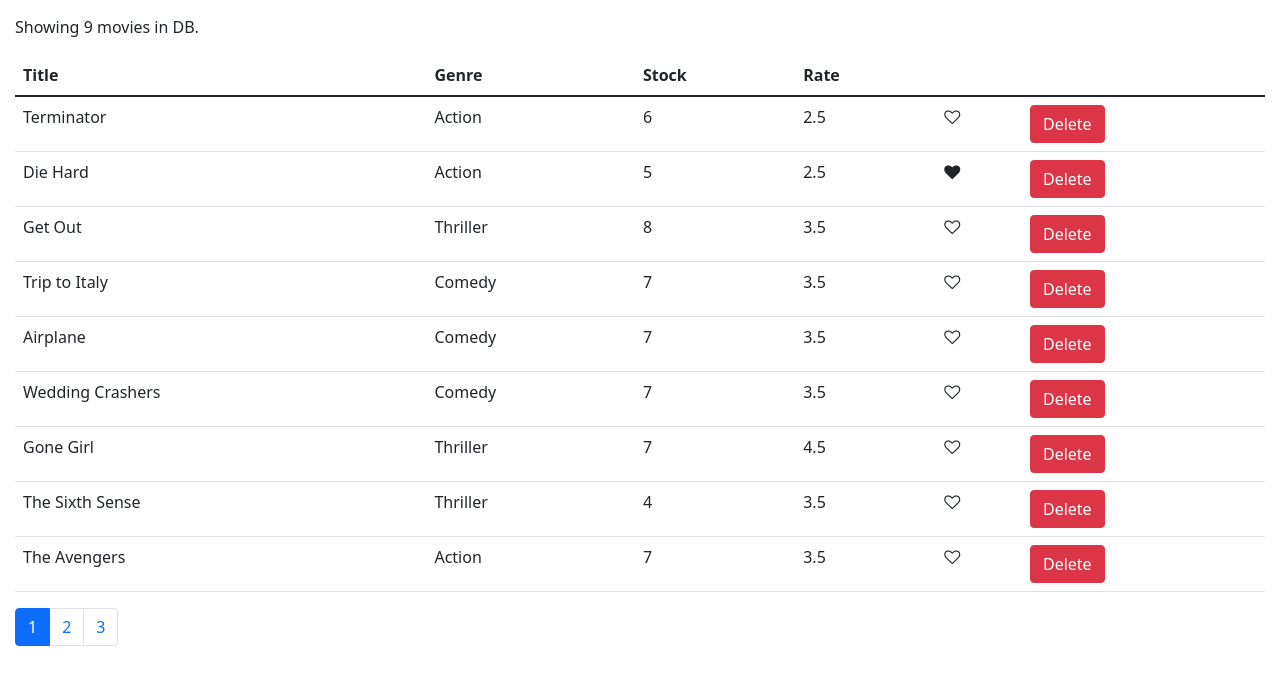
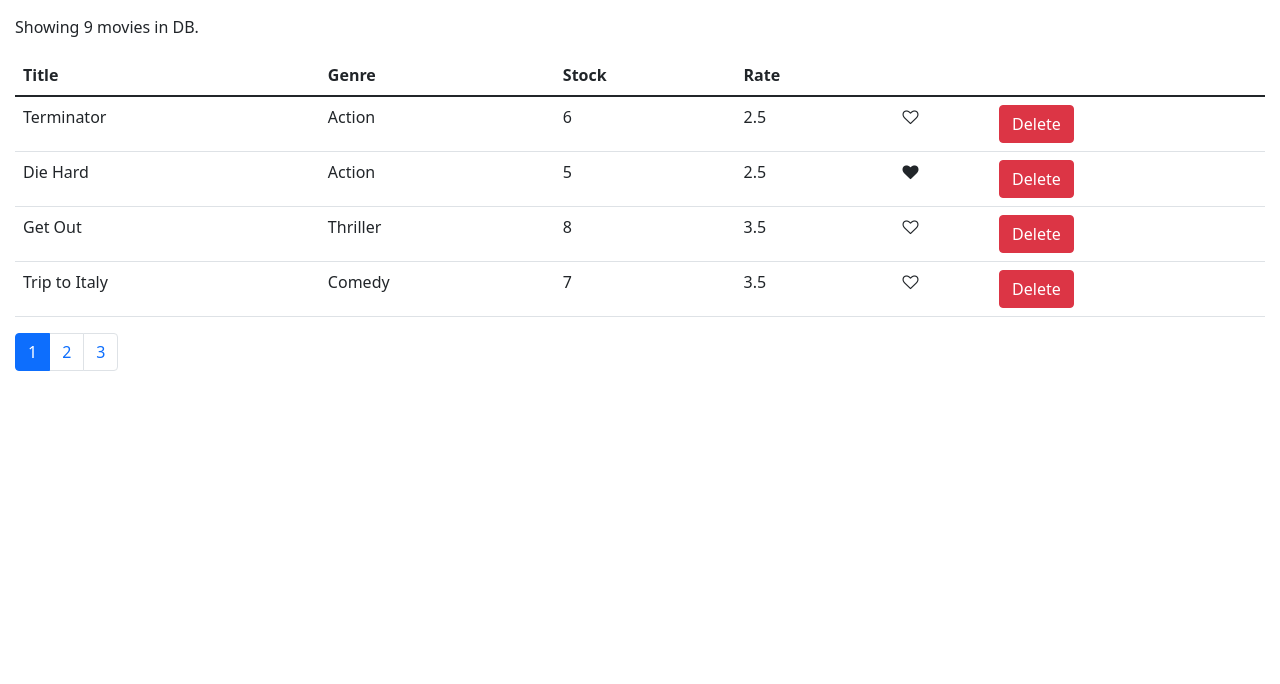
Before and after one commit to rua1hc/react-fdn-vidly-app, a React (Create React App) app: page / in a window 1280 px wide. Shown: the top 684 px of the page. Built offline with nearby package versions, Linux system fonts and the light colour scheme.

Commit message:
s5v6 paginating data

```diff
--- a/src/comps/common/pagination.jsx
+++ b/src/comps/common/pagination.jsx
@@ -1,5 +1,6 @@
 import React, { Component } from "react";
 
+import PropTypes from "prop-types";
 import _ from "lodash";
 
 class Pagination extends Component {
@@ -7,7 +8,7 @@
 
     render() {
         const { totalItems, pageSize, currentPage, onPageChange } = this.props;
-        console.log(currentPage);
+        // console.log(currentPage);
 
         const pagesCount = Math.ceil(totalItems / pageSize);
         if (pagesCount === 1) return null;
--- a/src/comps/movies.jsx
+++ b/src/comps/movies.jsx
@@ -4,6 +4,7 @@
 
 import Like from "./common/like";
 import Pagination from "./common/pagination";
+import { paginate, paginate2 } from "./utils/paginate";
 
 class Movies extends Component {
     state = {
@@ -33,7 +34,10 @@
 
     render() {
         const { length: count } = this.state.movies;
-        const { pageSize, currentPage } = this.state;
+        const { pageSize, currentPage, movies: allMovies } = this.state;
+
+        const movies = paginate(allMovies, currentPage, pageSize);
+        // const movies2 = paginate2(allMovies, currentPage, pageSize);
 
         if (count === 0) return <p>No movies found!</p>;
 
@@ -53,7 +57,7 @@
                         </tr>
                     </thead>
                     <tbody>
-                        {this.state.movies.map((movie) => (
+                        {movies.map((movie) => (
                             <tr key={movie._id}>
                                 <td>{movie.title}</td>
                                 <td>{movie.genre.name}</td>
--- /dev/null
+++ b/src/comps/utils/paginate.js
@@ -0,0 +1,11 @@
+import _ from "lodash";
+
+export function paginate(items, pageNumber, pageSize) {
+    const startIndex = (pageNumber - 1) * pageSize;
+    return _(items).slice(startIndex).take(pageSize).value();
+}
+
+export function paginate2(items, pageNumber, pageSize) {
+    const startIndex = (pageNumber - 1) * pageSize;
+    return items.slice(startIndex, startIndex + pageSize);
+}
```
